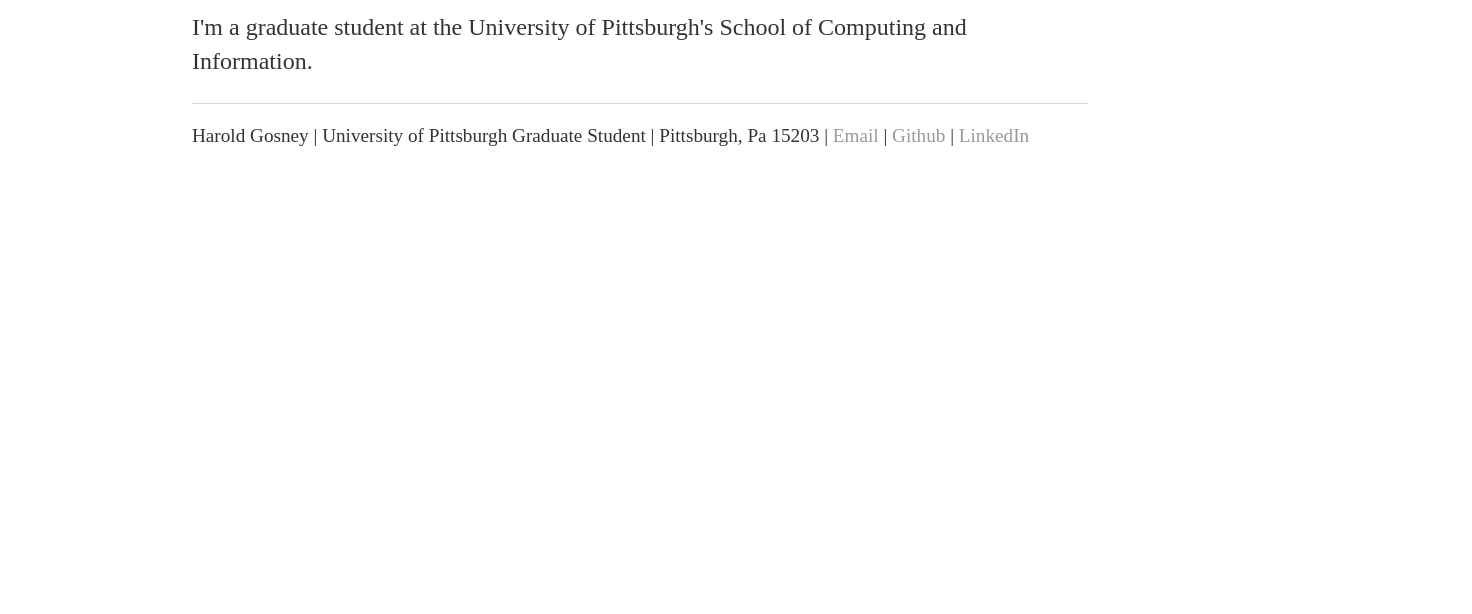
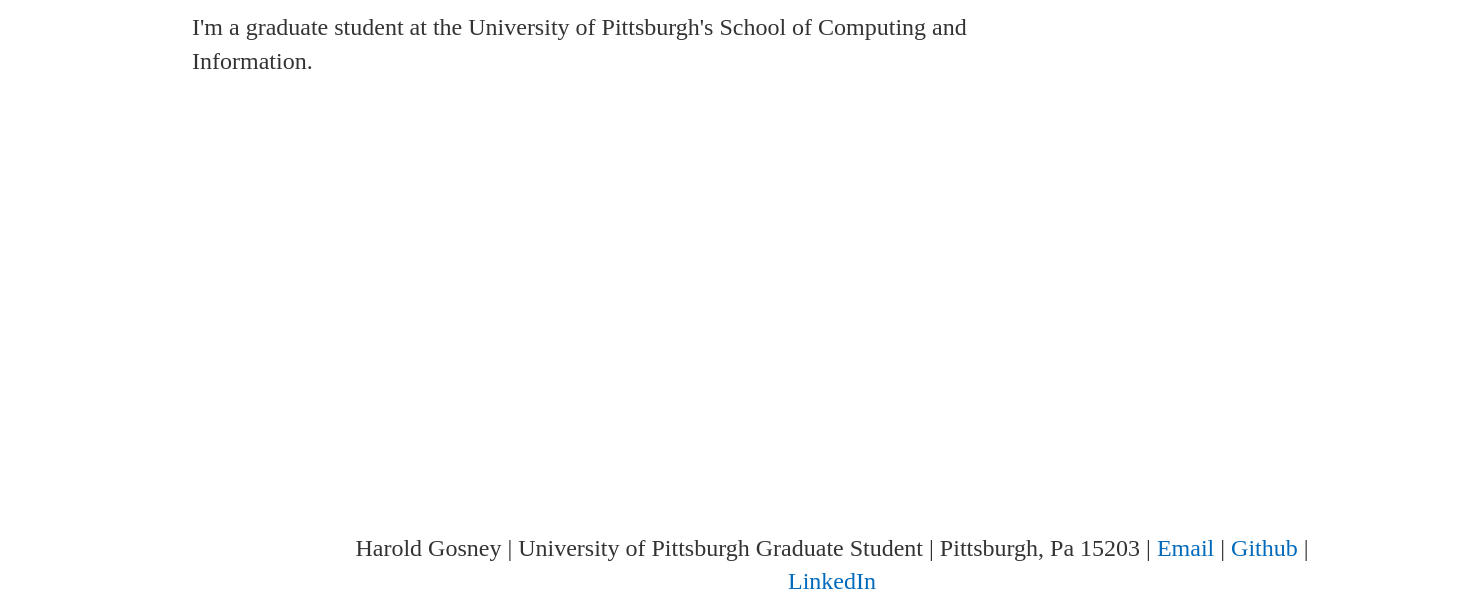
Before and after one commit to HGoz/HGoz.github.io, a plain HTML site: page index.html in a window 1280 px wide. Shown: the part 186-800 px from the top of the page, 1472 px wide, since content can reach past the window. Drawn offline with Linux system fonts and the light colour scheme.

Commit message:
Footer Update

```diff
--- a/css/main.css
+++ b/css/main.css
@@ -28,9 +28,39 @@ p {
     line-height: 1.4em;
     color: #333;
 }
+
+/*
+ ********************
+ * Footer
+ ********************
+*/
+
 footer {
-    border-top: 1px solid #d5d5d5;
-    font-size: .8em;
+	color: #026abb;
+	background:#fff;
+	background:rgba(255,255,255,.8);
+	padding:5px;
+	width:98%;
+	padding: 15px 1%;
+	position:absolute;
+	bottom: 0;
+}
+
+footer a {
+	color:#026abb;
+}
+footer a:hover {
+	color: #222222;
+}
+footer p {
+	width:100%;
+	max-width:1024px;
+	margin:auto;
+	text-align: center;
+}
+footer img {
+	vertical-align: top;
+	margin-left:10px;
 }
 
 ul.posts {
```
